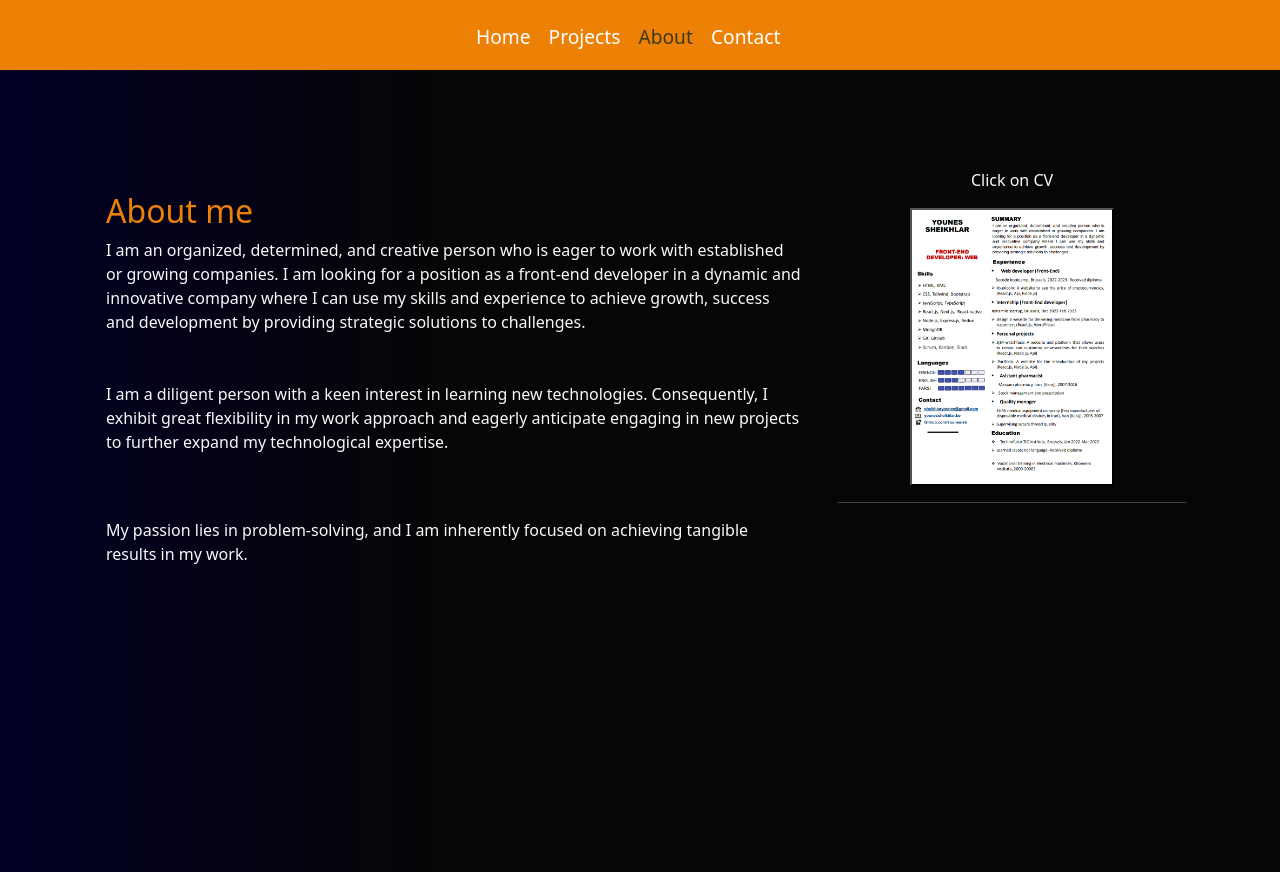
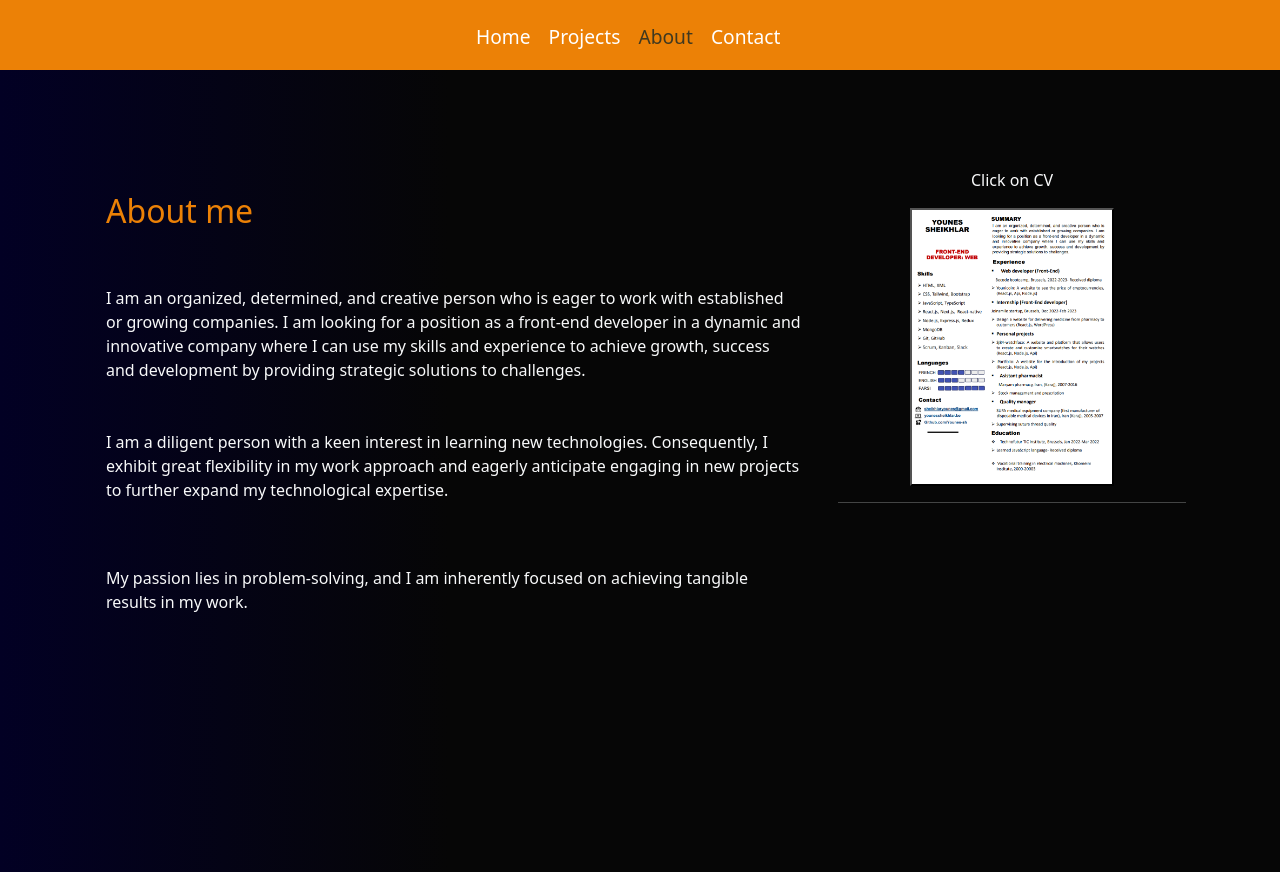
Before and after one commit to Younes-sh/portfolio, a React (Create React App) app in the folder portfolio/: page /about in a window 1280 px wide. Built offline with nearby package versions, Linux system fonts and the light colour scheme.

Commit message:
Remove Background-color

```diff
--- a/portfolio/src/Pages/About/About.jsx
+++ b/portfolio/src/Pages/About/About.jsx
@@ -1,20 +1,25 @@
 import {useEffect} from 'react';
-
+import styled from 'styled-components';
 import './about.css';
 import {Row , Col} from 'react-bootstrap';
 import ImageComponent from '../../Components/ImageComponent/ImageComponent';
 import Image1 from '../../assets/About/CV-sheikhlar.png';
 
+const Div = styled.div`
+  min-width: 100vh;
+`
 const About = () => {
 
   useEffect(() => {
     window.scrollTo(0, 0); // اسکرول به بالای صفحه
   },[])
   return (
-    <div className='w-100  h-100  pt-5 About '>
+    <Div className='w-100    pt-5 About '>
       <Row className='container vh-100 m-auto mt-4 pt-5 text-light'>
         <Col lg={8} className=' text-start mt-5 p-4'>
           <h2 style={{color:'#EC8106'}} >About me</h2>
+          <br />
+          <br />
           I am an organized, determined, and creative person who is eager to work with established or growing companies. I am looking for a position as a front-end developer in a dynamic and innovative company where I can use my skills and experience to achieve growth, success and development by providing strategic solutions to challenges.
 
 
@@ -30,7 +35,7 @@ const About = () => {
         </Col>
       </Row>
 
-    </div>
+    </Div>
   )
 }
 
```
